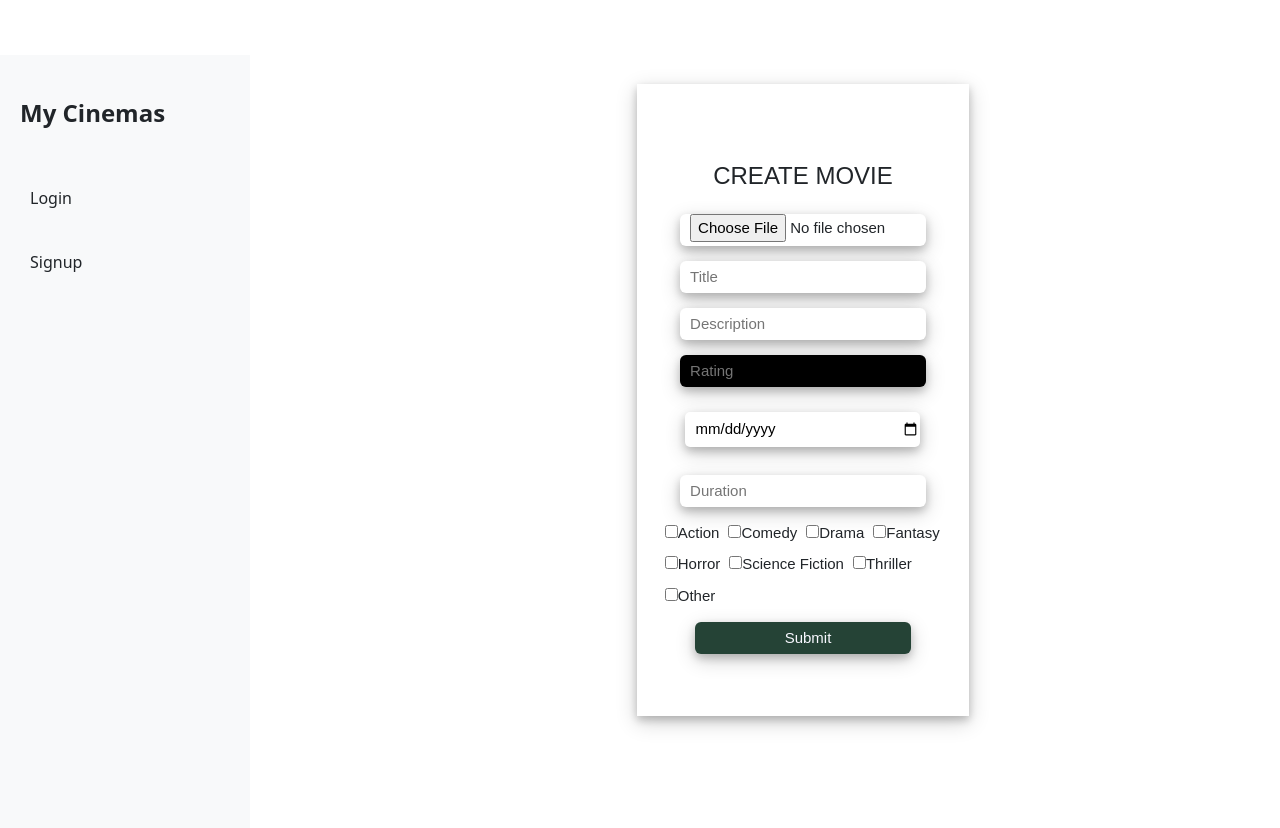
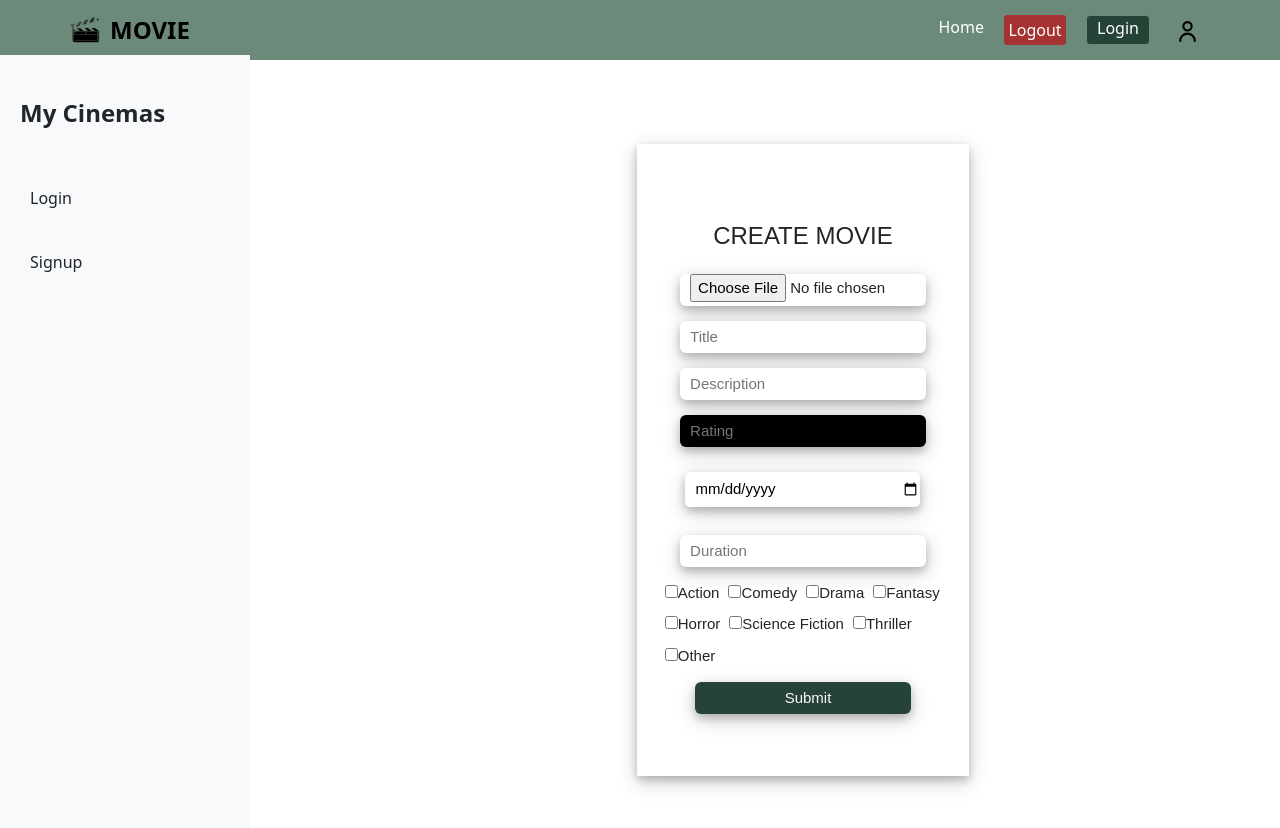
Before and after one commit to SumayyaPB/MovieTicketBookingClientSide, a React (Vite) app: page /theaterowner/components/movie/createmovie in a window 1280 px wide. Shown: the top 828 px of the page. Before the commit the page ends 800 px from the top, so only its background shows below. Built offline with nearby package versions, Linux system fonts and the light colour scheme; no server answers.

Commit message:
latest changes

```diff
--- a/src/Pages/TheaterOwner/SidebarPage.jsx
+++ b/src/Pages/TheaterOwner/SidebarPage.jsx
@@ -1,12 +1,14 @@
 // eslint-disable-next-line no-unused-vars
 import React from "react";
-import Header from "../../Components/TheaterOwner/Sidebar";
+import Sidebar from "../../Components/TheaterOwner/Sidebar";
 import { Outlet } from "react-router-dom";
+import Header from "../../Components/user/Header";
 
 const SidebarPage = () => {
   return (
     <div className="row">
-      <Header />
+      <Header/>
+      <Sidebar/>
       <Outlet />
     </div>
   );
```
